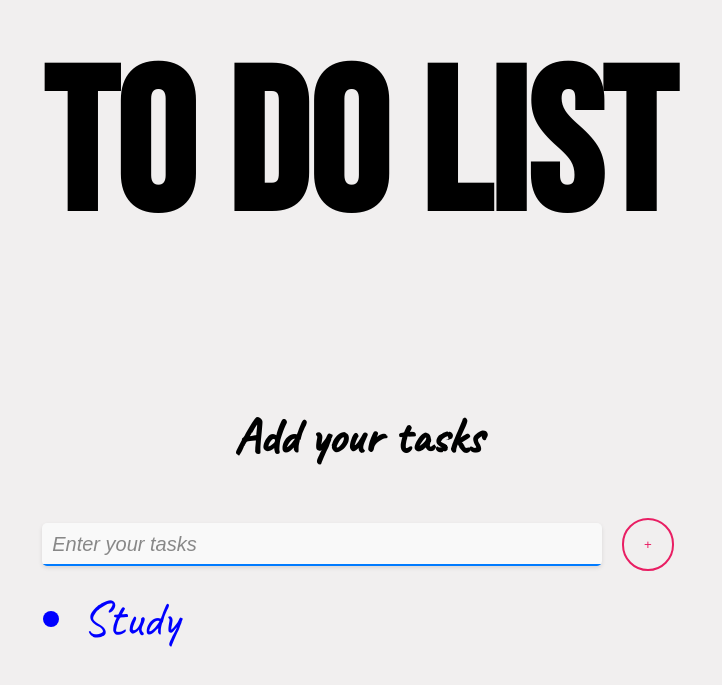
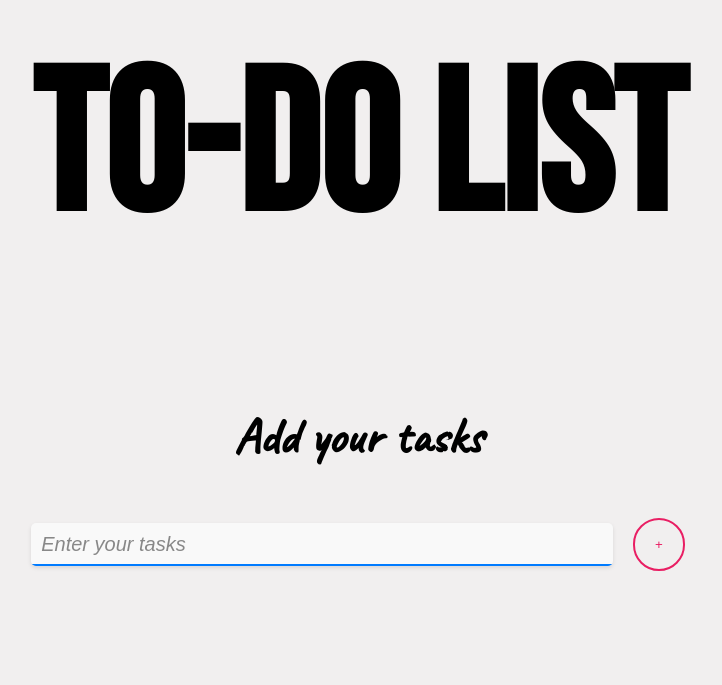
Before and after one commit to AMEYSATI/to-do-list, a React (Create React App) app: page / in a window 1280 px wide. Shown: the part 111-796 px from the top of the page, without its empty margins (282-1004 px from the left). Built offline with nearby package versions, Linux system fonts and the light colour scheme.

Commit message:
Changes made

```diff
--- a/src/Components/App.jsx
+++ b/src/Components/App.jsx
@@ -1,35 +1,59 @@
-import React, {useState} from "react";
-import AddTasks from "./AddTasks";
+import React, { useState } from "react";
 
-function App(){
-    const [task,setTask] = useState("Study");
+function App() {
+  const [tasks, setTasks] = useState([]);
+  const [isActive, setIsActive] = useState([]);
   var temp;
 
-    function taskInput(event){
-        temp = event.target.value
+  function taskInput(event) {
+    temp = event.target.value;
   }
 
-    function addTask(){
-        setTask(temp);
+  function addTask() {
+    setTasks((prev) => {
+      return [...prev, temp];
+    });
+
+    setIsActive((prev) => {
+      return [...prev, false];
+    });
   }
 
-    return(
+  function deleteTask(index) {
+    setIsActive((prev) => {
+      const newState = [...prev];
+      newState[index] = !newState[index];
+      return newState;
+    });
+  }
+
+  return (
     <div>
       <div>
-                <h1 className="title">To Do List</h1>
+        <h1 className="title">To-Do List</h1>
         <h3 className="subtitle">Add your tasks</h3>
       </div>
       <div className="container">
-                <input onChange={taskInput} type="text" id="tasks" placeholder="Enter your tasks"/>
-                <button onClick={addTask} type="submit">+</button>
+        <input onChange={taskInput} type="text" id="tasks" placeholder="Enter your tasks" />
+        <button onClick={addTask} type="submit">
+          +
+        </button>
       </div>
       <div>
         <ul>
-                    <li>{task}</li>
+          {tasks.map((task, index) => (
+            <li
+              style={{ textDecoration: isActive[index] ? 'line-through' : 'none' }}
+              onClick={() => deleteTask(index)}
+              key={index}
+            >
+              {task}
+            </li>
+          ))}
         </ul>
       </div>
     </div>
-    )
+  );
 }
 
 export default App;
```
Lines whose indentation alone changed are shown as unchanged.
